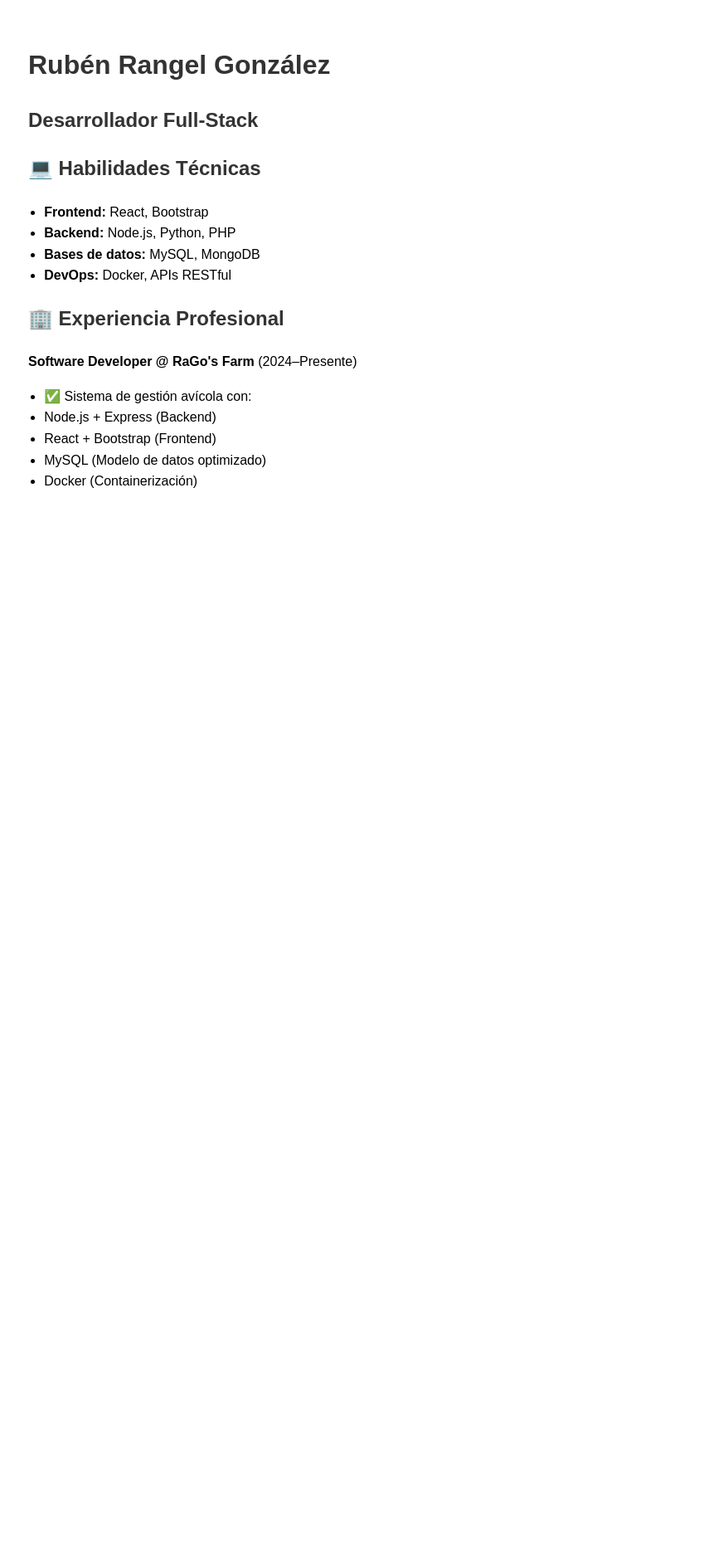
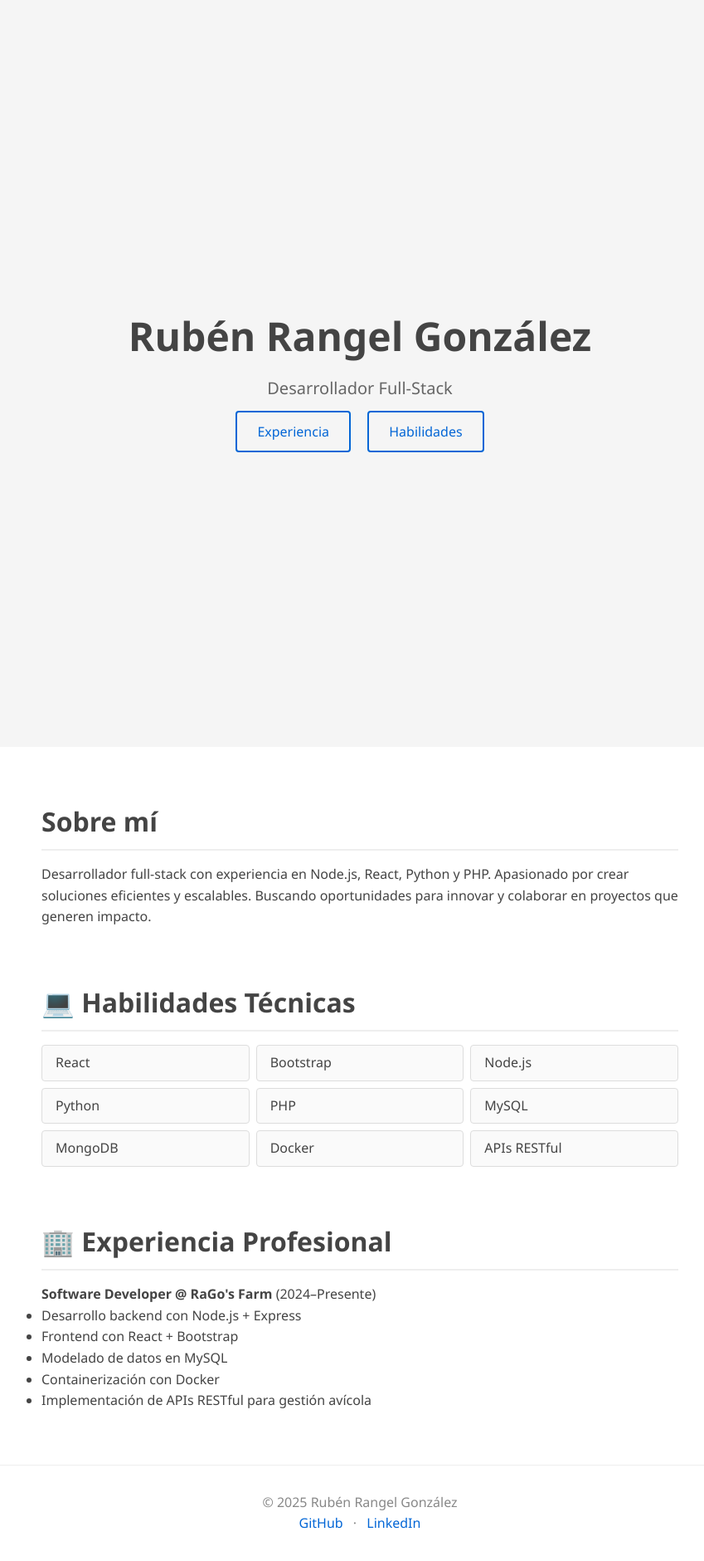
Before and after one commit to rurago/rubenrangel, a Jekyll site: the page index.html, which Jekyll copies as it is, in a window 1280 px wide. Shown: the whole page at 83% size, without its empty margins (206-1055 px from the left). Built offline with Jekyll 4.4.1, drawn with Linux system fonts in a browser that asks for light colours; before the commit the page ends 900 px from its top, so only the background shows below that.

Commit message:
Añadir landing page estilo Brittany Chiang

```diff
--- a/index.html
+++ b/index.html
@@ -3,39 +3,75 @@
 <head>
   <meta charset="UTF-8">
   <title>Rubén Rangel González</title>
-  <meta name="viewport" content="width=device-width, initial-scale=1.0" />
+  <meta name="viewport" content="width=device-width, initial-scale=1.0">
   <style>
-    body {
-      font-family: sans-serif;
-      max-width: 800px;
-      margin: auto;
-      padding: 2rem;
-      line-height: 1.6;
-    }
-    h1, h2 { color: #333; }
-    ul { padding-left: 1.2rem; }
+    * { margin: 0; padding: 0; box-sizing: border-box; }
+    body { font-family: 'Segoe UI', sans-serif; color: #444; line-height: 1.6; }
+    a { color: #0366d6; text-decoration: none; }
+    a:hover { text-decoration: underline; }
+    header { height: 100vh; display: flex; flex-direction: column; justify-content: center; align-items: center; background: #f5f5f5; }
+    header h1 { font-size: 3rem; margin-bottom: .5rem; }
+    header p { font-size: 1.25rem; color: #666; margin-bottom: 1.5rem; }
+    .buttons a { margin: 0 .5rem; padding: .75rem 1.5rem; border: 2px solid #0366d6; border-radius: 4px; transition: background .3s; }
+    .buttons a:hover { background: #0366d6; color: white; }
+    section { max-width: 800px; margin: 4rem auto; padding: 0 1rem; }
+    section h2 { font-size: 2rem; margin-bottom: 1rem; border-bottom: 2px solid #eee; padding-bottom: .5rem; }
+    ul.skills { display: grid; grid-template-columns: repeat(auto-fit,minmax(200px,1fr)); list-style: none; gap: .5rem; }
+    ul.skills li { padding: .5rem 1rem; border: 1px solid #ddd; border-radius: 4px; background: #fafafa; }
+    footer { text-align: center; padding: 2rem 0; color: #888; border-top: 1px solid #eee; }
+    footer a { margin: 0 .5rem; }
   </style>
 </head>
 <body>
+
+  <header>
     <h1>Rubén Rangel González</h1>
-  <h2>Desarrollador Full-Stack</h2>
+    <p>Desarrollador Full‑Stack</p>
+    <div class="buttons">
+      <a href="#experiencia">Experiencia</a>
+      <a href="#habilidades">Habilidades</a>
+    </div>
+  </header>
 
+  <section id="sobre-mi">
+    <h2>Sobre mí</h2>
+    <p>Desarrollador full‑stack con experiencia en Node.js, React, Python y PHP. Apasionado por crear soluciones eficientes y escalables. Buscando oportunidades para innovar y colaborar en proyectos que generen impacto.</p>
+  </section>
+
+  <section id="habilidades">
     <h2>💻 Habilidades Técnicas</h2>
-  <ul>
-    <li><strong>Frontend:</strong> React, Bootstrap</li>
-    <li><strong>Backend:</strong> Node.js, Python, PHP</li>
-    <li><strong>Bases de datos:</strong> MySQL, MongoDB</li>
-    <li><strong>DevOps:</strong> Docker, APIs RESTful</li>
+    <ul class="skills">
+      <li>React</li>
+      <li>Bootstrap</li>
+      <li>Node.js</li>
+      <li>Python</li>
+      <li>PHP</li>
+      <li>MySQL</li>
+      <li>MongoDB</li>
+      <li>Docker</li>
+      <li>APIs RESTful</li>
     </ul>
+  </section>
 
+  <section id="experiencia">
     <h2>🏢 Experiencia Profesional</h2>
     <p><strong>Software Developer @ RaGo's Farm</strong> (2024–Presente)</p>
     <ul>
-    <li>✅ Sistema de gestión avícola con:</li>
-    <li>Node.js + Express (Backend)</li>
-    <li>React + Bootstrap (Frontend)</li>
-    <li>MySQL (Modelo de datos optimizado)</li>
-    <li>Docker (Containerización)</li>
+      <li>Desarrollo backend con Node.js + Express</li>
+      <li>Frontend con React + Bootstrap</li>
+      <li>Modelado de datos en MySQL</li>
+      <li>Containerización con Docker</li>
+      <li>Implementación de APIs RESTful para gestión avícola</li>
     </ul>
+  </section>
+
+  <footer>
+    <p>© 2025 Rubén Rangel González</p>
+    <p>
+      <a href="https://github.com/rubeniangel" target="_blank">GitHub</a> ·
+      <a href="https://www.linkedin.com/in/ruben-rangel-812377234/" target="_blank">LinkedIn</a>
+    </p>
+  </footer>
+
 </body>
 </html>
```
Lines whose indentation alone changed are shown as unchanged.
